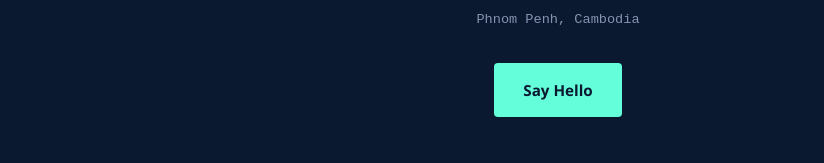
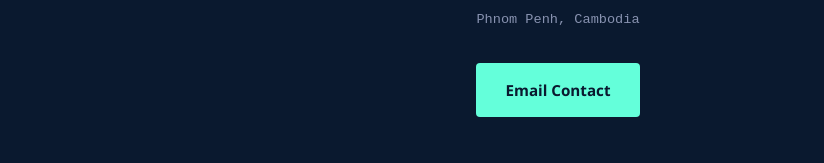
Before and after one commit to sornsoksamnang/portfolio, a plain HTML site: page html/index.html in a window 1280 px wide. Shown: the part 5091-5254 px from the top of the page, without its empty margins (82-906 px from the left). Drawn offline with Linux system fonts and the light colour scheme.

Commit message:
capstone project

```diff
--- a/html/index.html
+++ b/html/index.html
@@ -543,13 +543,13 @@
         you. Feel free to reach out below.
       </p>
       <p class="contact-location">Phnom Penh, Cambodia</p>
-      <a href="mailto:sornsoksamnang2005@gmail.com" class="btn btn-primary">
-        Say Hello
+      <a href="mailto:sornsoksamnang404.com" class="btn btn-primary">
+        Email Contact
       </a>
       <div class="social-links">
         <a href="#" aria-label="GitHub profile">GitHub</a>
         <a href="#" aria-label="LinkedIn profile">LinkedIn</a>
-        <a href="mailto:sornsoksamnang2005@gmail.com" aria-label="Send an email">Email</a>
+        <a href="mailto:sornsoksamnang404.com" aria-label="Send an email">Email</a>
       </div>
     </section>
 
```
